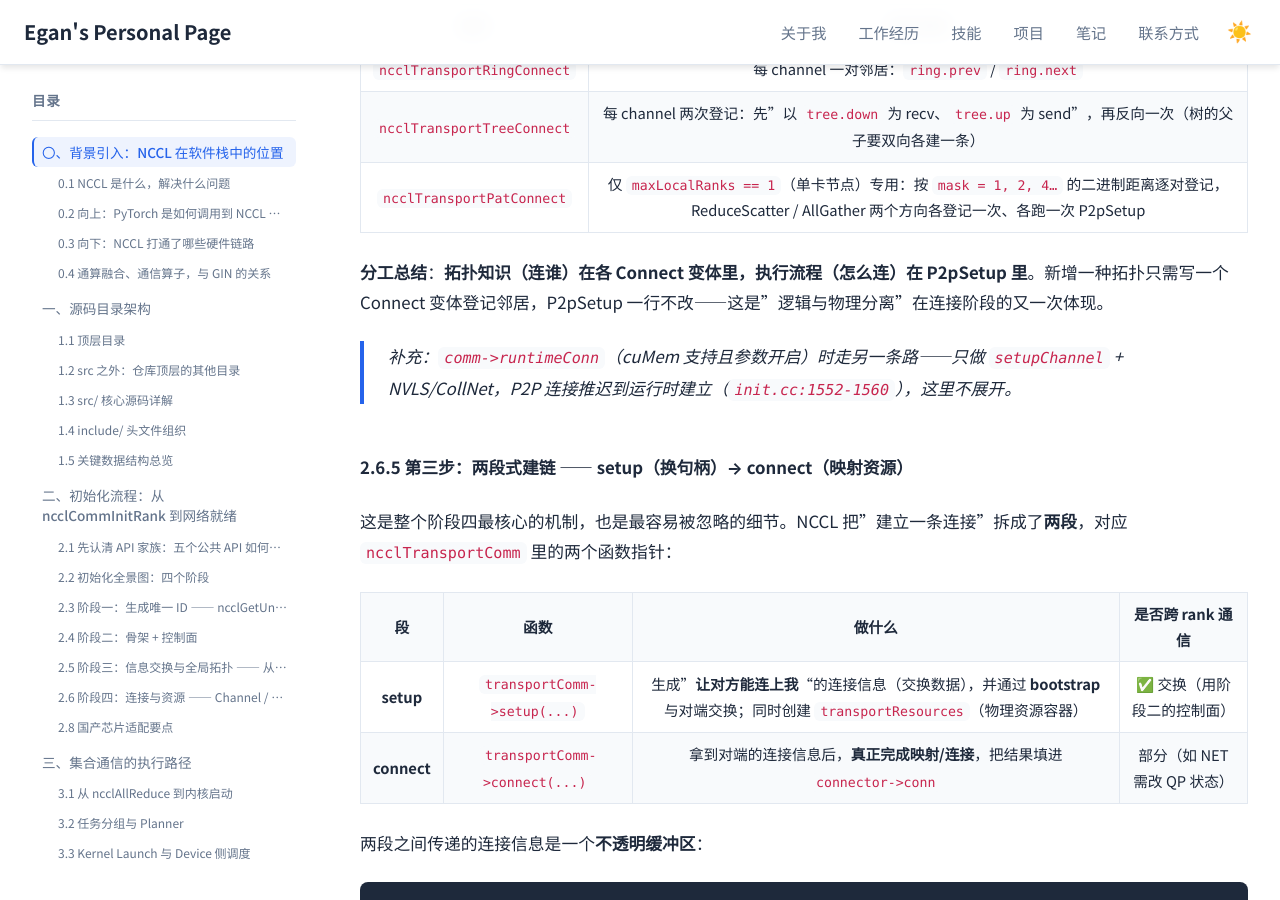
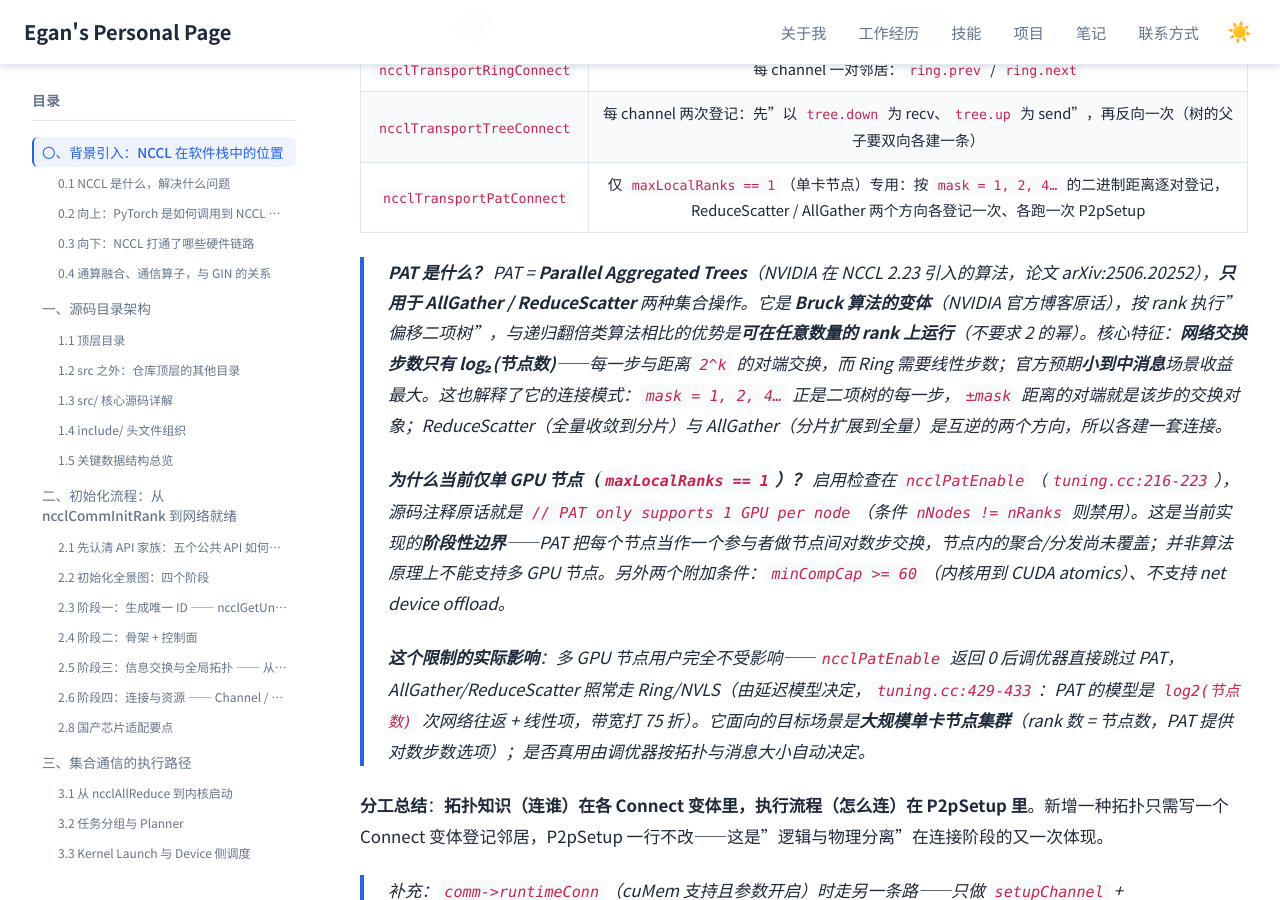
Before and after one commit to Lejun-Hu/Lejun-Hu.github.io, a Jekyll site: the page built from _notes/2026-8-24-nccl-source-study.md, in a window 1280 px wide and 900 px high, scrolled down 63208 px. Built offline with Jekyll 4.4.1, drawn with Linux system fonts in a browser that asks for light colours; nearby versions of some CDN libraries; some of the changed text lies outside the part shown.

Commit message:
note: clarify PAT as Bruck variant, staged single-GPU-node scope and tuner behavior

```diff
--- a/_notes/2026-8-24-nccl-source-study.md
+++ b/_notes/2026-8-24-nccl-source-study.md
@@ -1611,6 +1611,12 @@ setupChannel（全部 channel 建连接表）
 | `ncclTransportTreeConnect` | 每 channel 两次登记：先"以 `tree.down` 为 recv、`tree.up` 为 send"，再反向一次（树的父子要双向各建一条） |
 | `ncclTransportPatConnect` | 仅 `maxLocalRanks == 1`（单卡节点）专用：按 `mask = 1, 2, 4…` 的二进制距离逐对登记，ReduceScatter / AllGather 两个方向各登记一次、各跑一次 P2pSetup |
 
+> **PAT 是什么？** PAT = **Parallel Aggregated Trees**（NVIDIA 在 NCCL 2.23 引入的算法，论文 arXiv:2506.20252），**只用于 AllGather / ReduceScatter** 两种集合操作。它是 **Bruck 算法的变体**（NVIDIA 官方博客原话），按 rank 执行"偏移二项树"，与递归翻倍类算法相比的优势是**可在任意数量的 rank 上运行**（不要求 2 的幂）。核心特征：**网络交换步数只有 log₂(节点数)**——每一步与距离 `2^k` 的对端交换，而 Ring 需要线性步数；官方预期**小到中消息**场景收益最大。这也解释了它的连接模式：`mask = 1, 2, 4…` 正是二项树的每一步，`±mask` 距离的对端就是该步的交换对象；ReduceScatter（全量收敛到分片）与 AllGather（分片扩展到全量）是互逆的两个方向，所以各建一套连接。
+>
+> **为什么当前仅单 GPU 节点（`maxLocalRanks == 1`）？** 启用检查在 `ncclPatEnable`（`tuning.cc:216-223`），源码注释原话就是 `// PAT only supports 1 GPU per node`（条件 `nNodes != nRanks` 则禁用）。这是当前实现的**阶段性边界**——PAT 把每个节点当作一个参与者做节点间对数步交换，节点内的聚合/分发尚未覆盖；并非算法原理上不能支持多 GPU 节点。另外两个附加条件：`minCompCap >= 60`（内核用到 CUDA atomics）、不支持 net device offload。
+>
+> **这个限制的实际影响**：多 GPU 节点用户完全不受影响——`ncclPatEnable` 返回 0 后调优器直接跳过 PAT，AllGather/ReduceScatter 照常走 Ring/NVLS（由延迟模型决定，`tuning.cc:429-433`：PAT 的模型是 `log2(节点数)` 次网络往返 + 线性项，带宽打 75 折）。它面向的目标场景是**大规模单卡节点集群**（rank 数 = 节点数，PAT 提供对数步数选项）；是否真用由调优器按拓扑与消息大小自动决定。
+
 **分工总结**：**拓扑知识（连谁）在各 Connect 变体里，执行流程（怎么连）在 P2pSetup 里**。新增一种拓扑只需写一个 Connect 变体登记邻居，P2pSetup 一行不改——这是"逻辑与物理分离"在连接阶段的又一次体现。
 
 > 补充：`comm->runtimeConn`（cuMem 支持且参数开启）时走另一条路——只做 `setupChannel` + NVLS/CollNet，P2P 连接推迟到运行时建立（`init.cc:1552-1560`），这里不展开。
```
